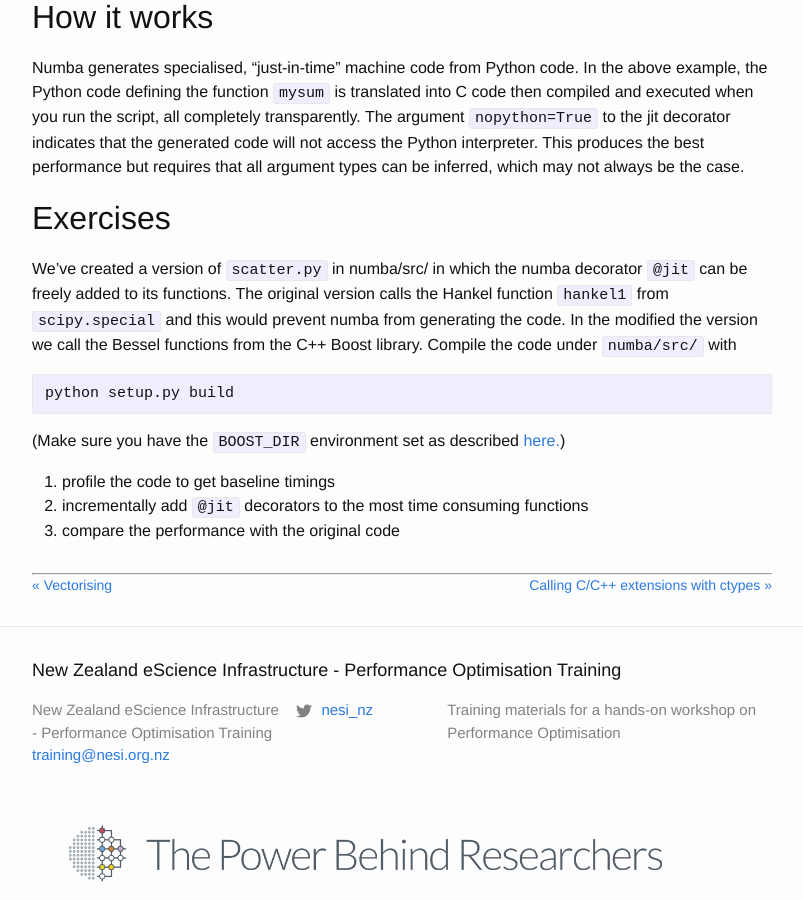
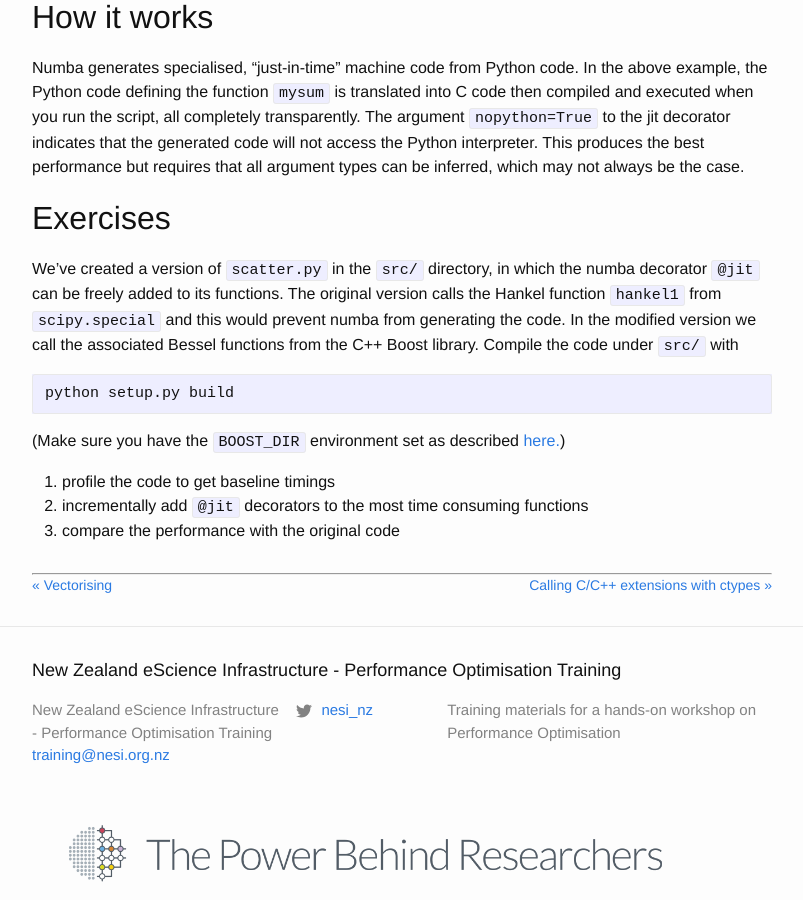
Before and after one commit to nesi/perf-training, a Jekyll site: the page built from _lessons/python-scatter/03a-numba.md, in a window 1280 px wide and 900 px high, scrolled down 1923 px. Shown: the whole window, without its empty margins (238-1041 px from the left). Built offline with Jekyll 4.4.1, drawn with Linux system fonts in a browser that asks for light colours; some of the changed text lies outside the part shown.

Commit message:
update - incomplete.

````diff
--- a/_lessons/python-scatter/03a-numba.md
+++ b/_lessons/python-scatter/03a-numba.md
@@ -11,14 +11,17 @@
 
 * learn how to accelerate code with numba
 
-We'll use the code in directory `numba`. Start by
+We'll use the code in the `numba` directory of the `scatter` repository. Move there with the command
 ```
 cd numba
 ```
 
 ## Why use numba
 
-Python often runs at least an order of magnitude slower than compiled C/C++ code and sometimes numpy vectorisation is not enough to get the performance boost you need. In this case you will need to implement some parts of your code as C/C++ functions and invoke these functions from your Python script.
+Python often runs at least an order of magnitude slower than compiled C/C++
+code and sometimes numpy vectorisation is not enough to get the performance boost you need.
+In this case you will need to implement some parts of your code as C/C++ functions
+and invoke these functions from your Python script.
 
 Numba will translate Python functions into C and compile the code automatically under the hood.
 
@@ -69,11 +72,11 @@
 
 ## Exercises
 
-We've created a version of `scatter.py` in numba/src/ in which the numba decorator
+We've created a version of `scatter.py` in the `src/` directory, in which the numba decorator
 `@jit` can be freely added to its functions. The original version calls
 the Hankel function `hankel1` from `scipy.special` and this would prevent numba from generating the code.
-In the modified the version we call the Bessel functions from the C++ Boost library.
-Compile the code under `numba/src/` with
+In the modified version we call the associated Bessel functions from the C++ Boost library.
+Compile the code under `src/` with
 ```
 python setup.py build
 ```
````
